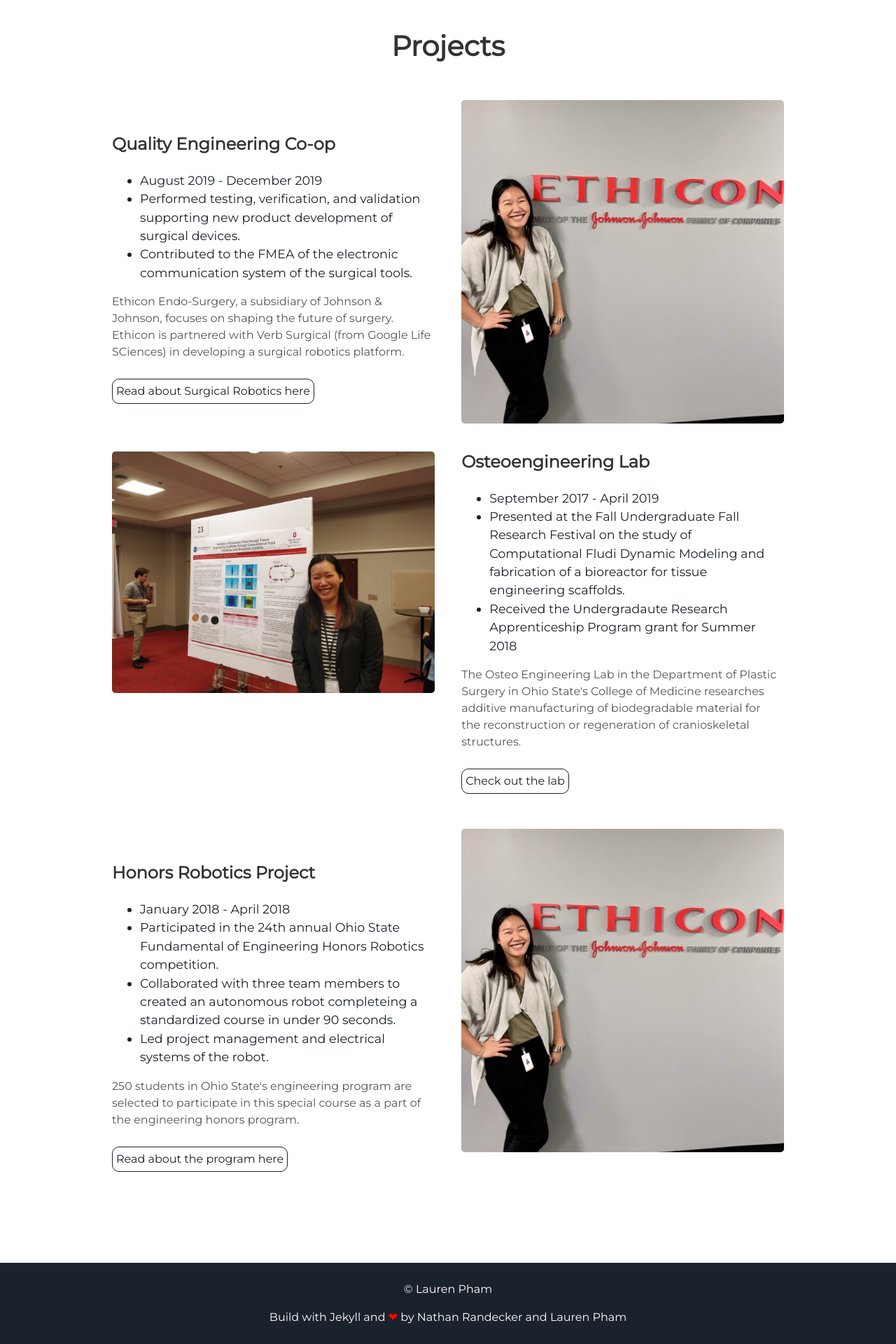
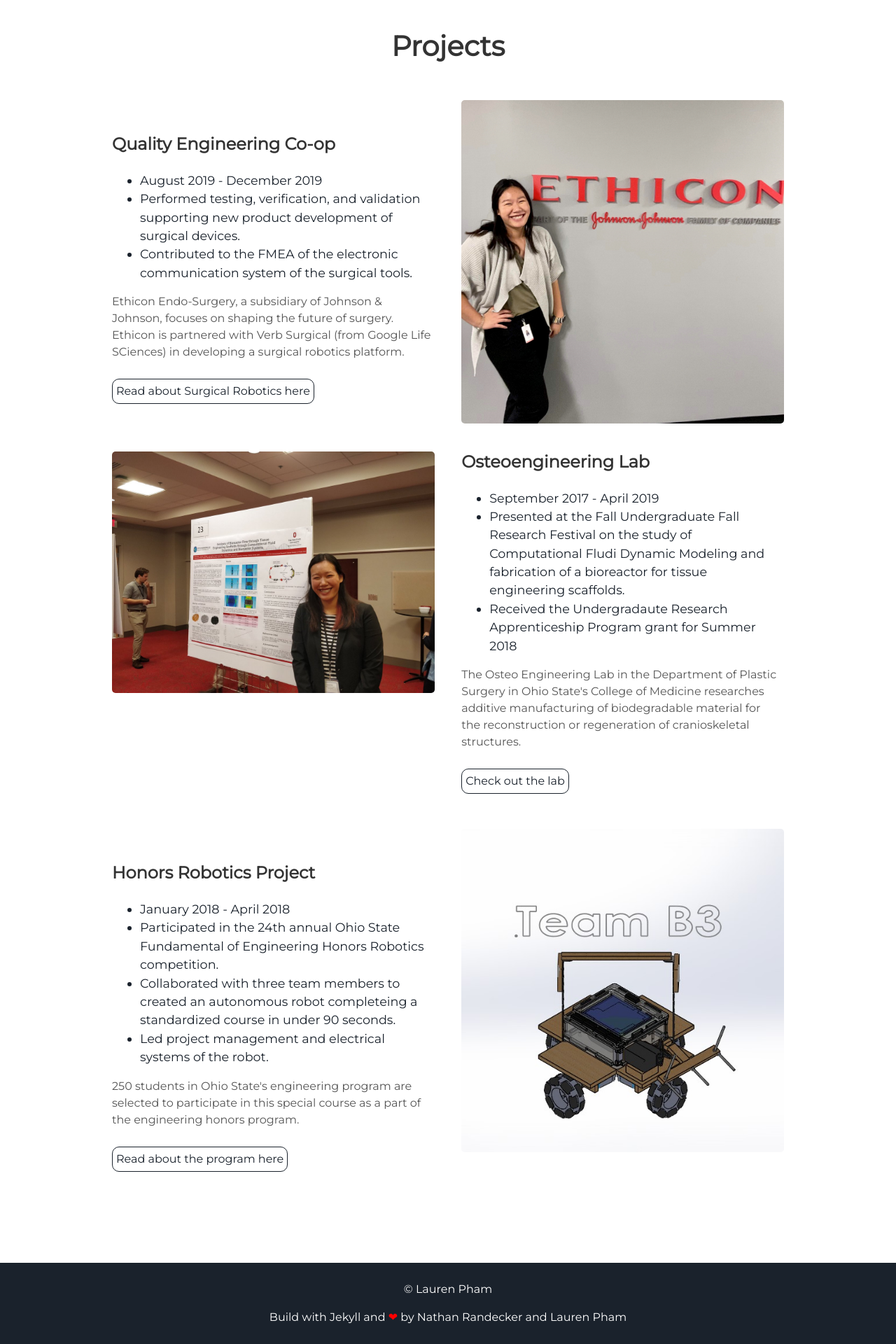
Before and after one commit to laurenpham/projects, a Jekyll site: the page built from index.html, in a window 1280 px wide. Shown: the part 944-2864 px from the top of the page at 70% size. Built offline with Jekyll 4.4.1, drawn with Linux system fonts in a browser that asks for light colours.

Commit message:
Update projects.html

```diff
--- a/_includes/projects.html
+++ b/_includes/projects.html
@@ -33,7 +33,7 @@
 </div>
 <div class="user-projects">
   <div class="images-right">
-    <img alt="Robotics" src="{{ "/assets/img/Ethicon_tag_V_RGB.jpg" | prepend: site.baseurl }}" />
+    <img alt="Robotics" src="{{ "/assets/img/FEHRobot.jpg" | prepend: site.baseurl }}" />
   </div>
   <div class="contents">
     <h3> Honors Robotics Project </h3>
```
